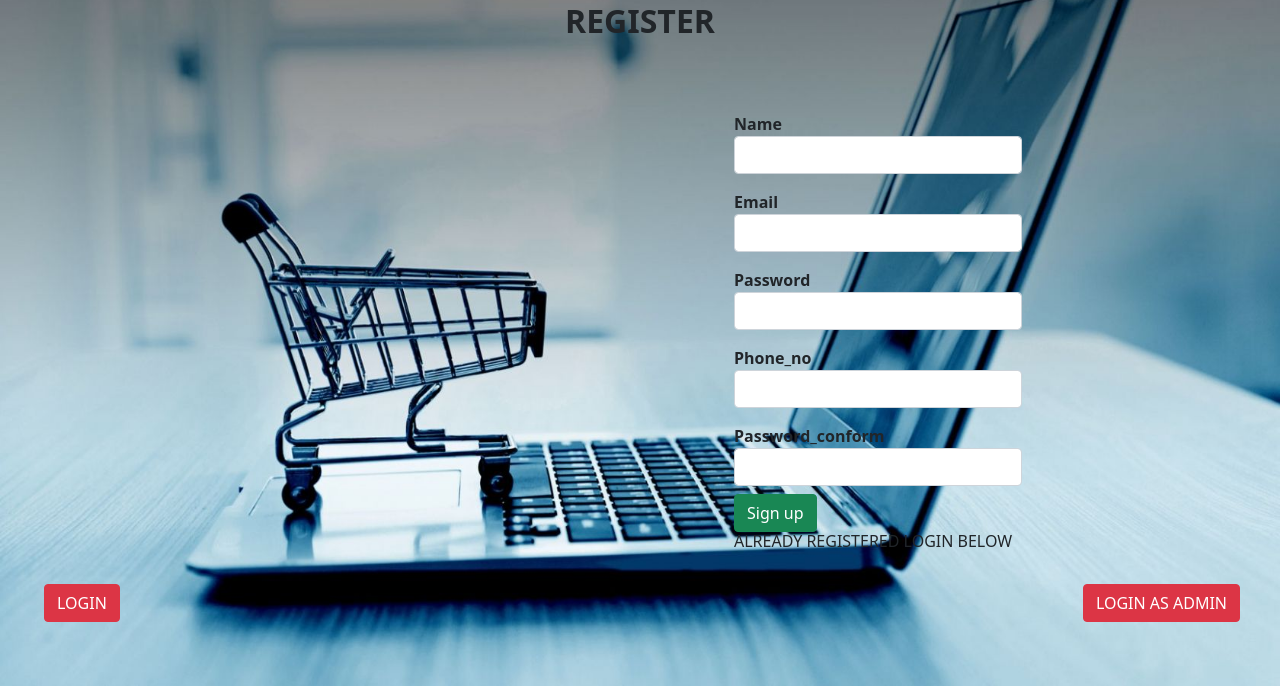
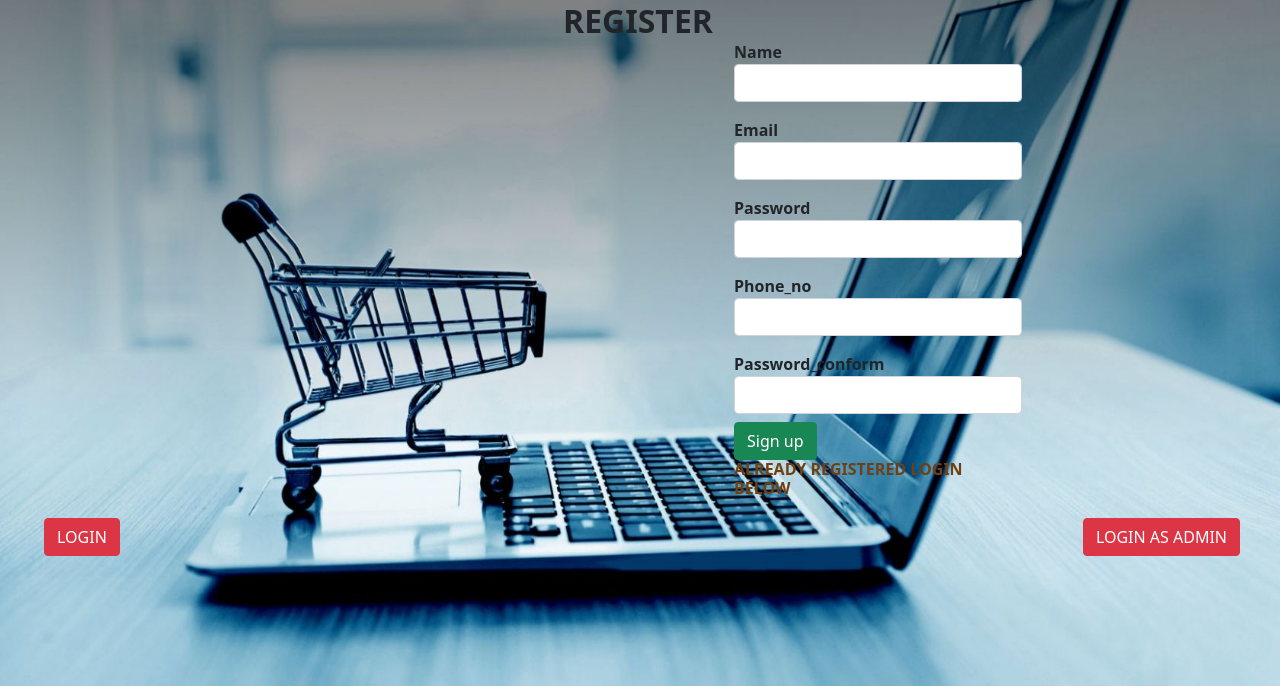
Before and after one commit to newuser-tech/hello_world, a Flask app: page /register in a window 1280 px wide. Shown: the part 114-800 px from the top of the page. Run offline with Flask 3, Linux system fonts and the light colour scheme; some libraries are stand-ins or nearby versions.

Commit message:
virtual env

```diff
--- a/templates/login.html
+++ b/templates/login.html
@@ -1,10 +1,11 @@
 {% extends "layout.html" %}
 {% block content %}
 
-<div class="">
+
+
+<div style=" width: 700px; height: 500px;" class="mx-72 mb-3 w-72">
   <h1 class="text-center font-extrabold justify-center" style="font-size: xx-large;"> REGISTER </h1>
-</div>
-<div style=" width: 700px; height: 500px;" class="mx-72 my-7 py-11 mb-3 w-72">
+
   <form class="container justify-items-center mx-60 " method="post" action="{{url_for('reg')}} ">
     {{ form.hidden_tag() }}
     <div class="mb-3 w-72 justify-center form-group">
@@ -70,7 +71,7 @@
 
       {{ form.submit(class="btn btn-success", type='submit') }}
 
-      <h3> ALREADY REGISTERED LOGIN BELOW</h3>
+      <h3 class="font-extrabold text-yellow-900"> ALREADY REGISTERED LOGIN BELOW</h3>
     </div>
   </form>
 </div>
```
Also changed, not shown: 3 other files.
